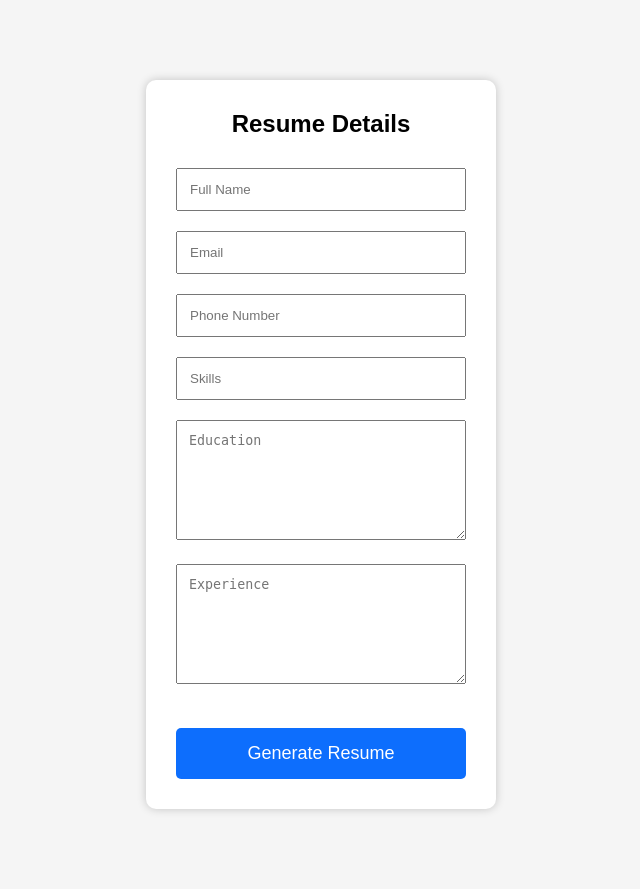
After one commit to tinagarg9034-stack/AI-RESUME-BUILDER, a Flask app: page /resume in a window 1280 px wide. The commit adds this page. Shown: the whole page, without its empty margins (319-959 px from the left). Run offline with Flask 3, Linux system fonts and the light colour scheme.

Commit message:
Day 8 - Resume Form

```diff
--- a/app.py
+++ b/app.py
@@ -1,18 +1,64 @@
-from flask import Flask, render_template
+from flask import Flask, render_template,request
+from models import db, User
 
 app = Flask(__name__)
+
+app.config["SQLALCHEMY_DATABASE_URI"] = "sqlite:///resume.db"
+app.config["SQLALCHEMY_TRACK_MODIFICATIONS"] = False
+
+db.init_app(app)
 
 @app.route("/")
 def home():
     return render_template("index.html")
 
-@app.route("/signup")
+@app.route("/signup", methods=["GET", "POST"])
 def signup():
+
+    if request.method == "POST":
+
+        fullname = request.form["fullname"]
+        email = request.form["email"]
+        password = request.form["password"]
+
+        from models import User
+
+        new_user = User(
+            fullname=fullname,
+            email=email,
+            password=password
+        )
+
+        db.session.add(new_user)
+        db.session.commit()
+
+        return "Signup Successful!"
+
     return render_template("signup.html")
 
-@app.route("/login")
+@app.route("/login", methods=["GET", "POST"])
 def login():
+
+    if request.method == "POST":
+
+        email = request.form["email"]
+        password = request.form["password"]
+
+        user = User.query.filter_by(email=email, password=password).first()
+
+        if user:
+            return f"Welcome, {user.fullname}!"
+        else:
+            return "Invalid Email or Password"
+
     return render_template("login.html")
+
+@app.route("/resume")
+def resume():
+    return render_template("resume.html")
+
+with app.app_context():
+    db.create_all()
 
 if __name__ == "__main__":
     app.run(debug=True)
--- a/static/css/style.css
+++ b/static/css/style.css
@@ -79,3 +79,10 @@ input{
 .form-container button{
     width:100%;
 }
+
+textarea{
+    width:100%;
+    padding:12px;
+    margin:10px 0;
+    height:120px;
+}
--- a/templates/login.html
+++ b/templates/login.html
@@ -11,11 +11,11 @@
 
 <h2>Login</h2>
 
-<form>
+<form method="post">
 
-<input type="email" placeholder="Email">
+<input type="email" name="email" placeholder="Email">
 
-<input type="password" placeholder="Password">
+<input type="password" name="password" placeholder="Password">
 
 <button type="submit">Login</button>
 
--- /dev/null
+++ b/templates/resume.html
@@ -0,0 +1,35 @@
+<!DOCTYPE html>
+<html>
+<head>
+    <title>Resume Form</title>
+    <link rel="stylesheet" href="{{ url_for('static', filename='css/style.css') }}">
+</head>
+
+<body>
+
+<div class="form-container">
+
+<h2>Resume Details</h2>
+
+<form method="POST">
+
+<input type="text" name="name" placeholder="Full Name" required>
+
+<input type="email" name="email" placeholder="Email" required>
+
+<input type="text" name="phone" placeholder="Phone Number" required>
+
+<input type="text" name="skills" placeholder="Skills" required>
+
+<textarea name="education" placeholder="Education"></textarea>
+
+<textarea name="experience" placeholder="Experience"></textarea>
+
+<button type="submit">Generate Resume</button>
+
+</form>
+
+</div>
+
+</body>
+</html>
```
Also changed, not shown: models.py (added, +9 -0 lines), templates/signup.html (+4 -4 lines), instance/resume.db (added).
